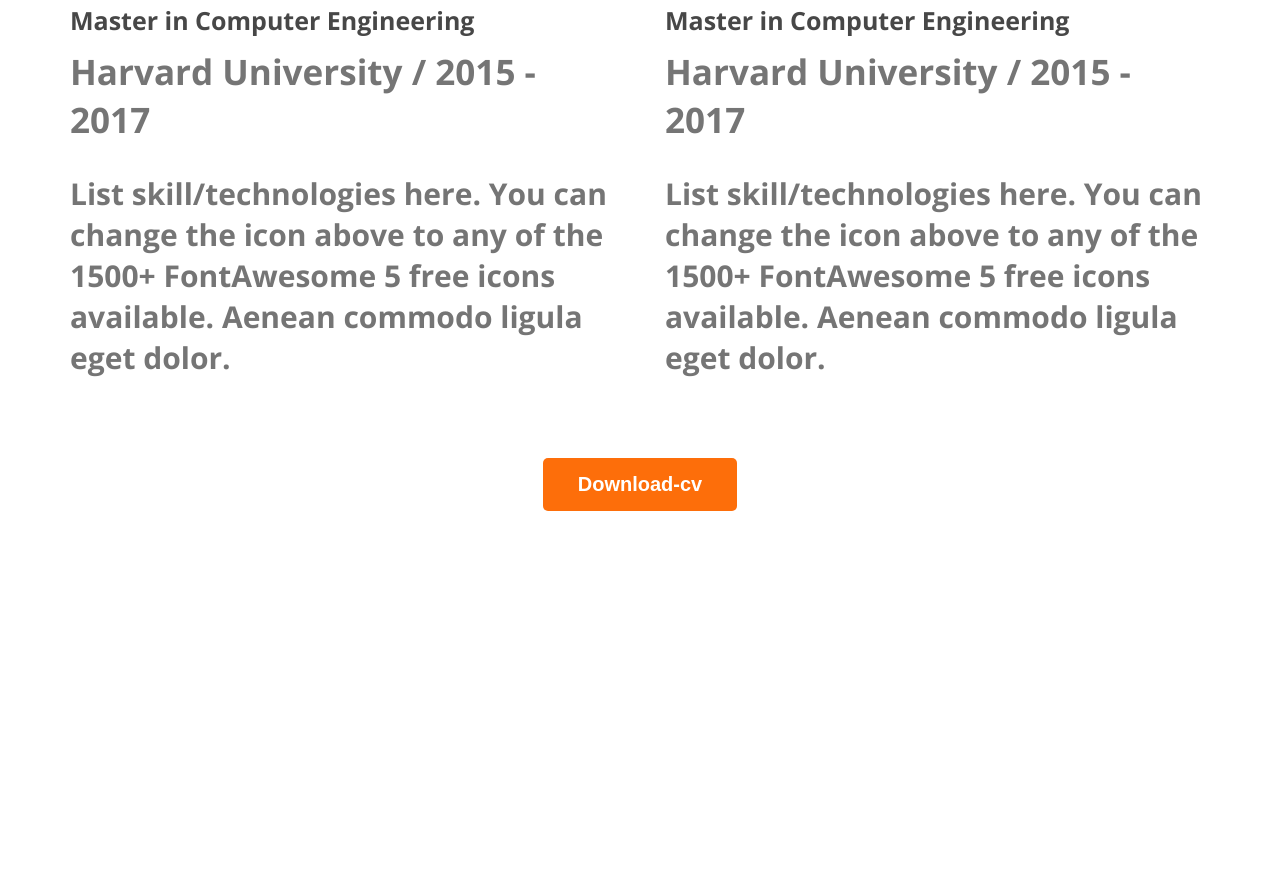
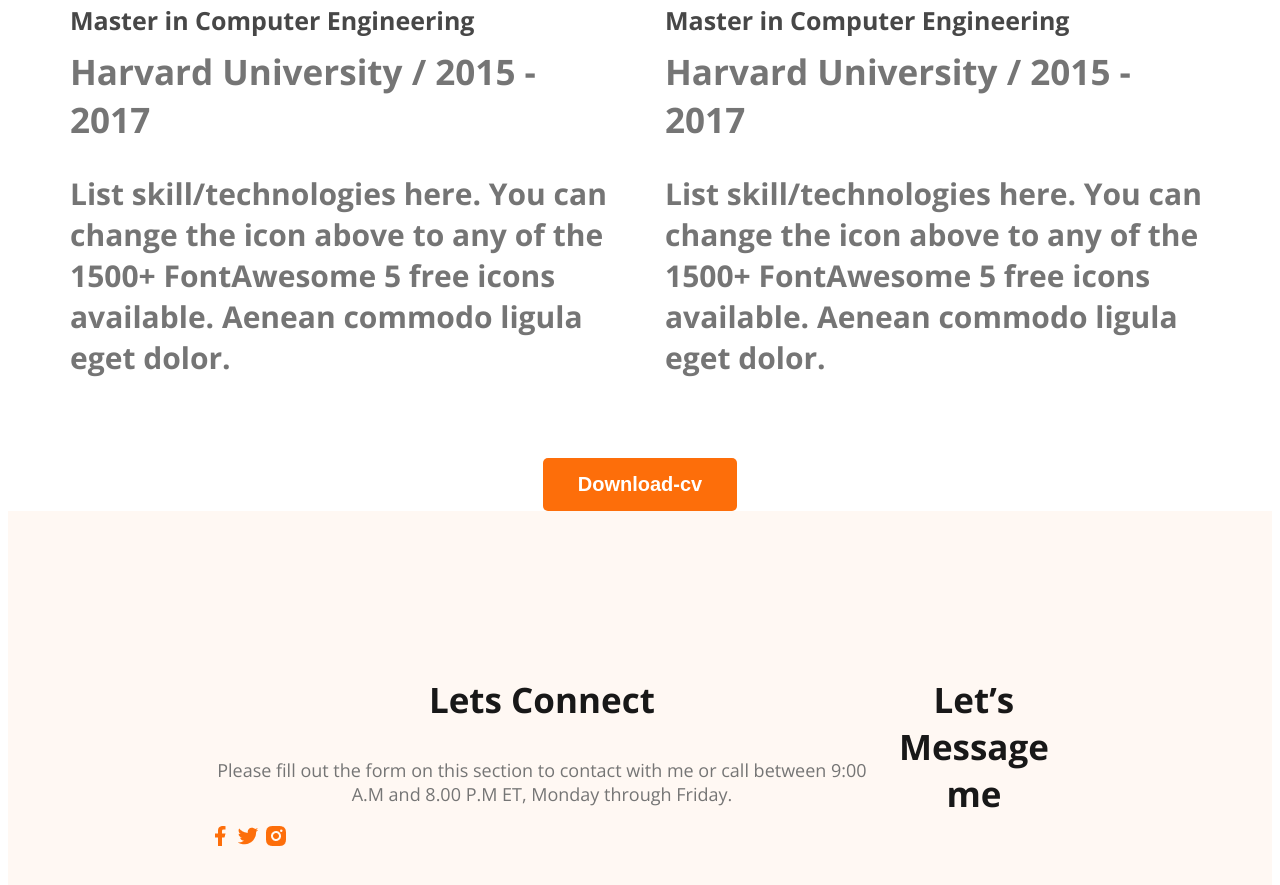
Before and after one commit to tonmoymondol909/webdeveloper-portfolio, a plain HTML site: page index.html in a window 1280 px wide. Shown: the part 3355-4240 px from the top of the page. Before the commit the page ends 3874 px from the top, so only its background shows below. Drawn offline with nearby package versions, Linux system fonts and the light colour scheme.

Commit message:
basic footer

```diff
--- a/index.html
+++ b/index.html
@@ -152,7 +152,20 @@
         </section>
     </main>
     <footer>
-
+        <div class="footer-column">
+            <h3 class="section-title">Lets Connect</h3>
+            <p class="section-description">
+                Please fill out the form on this section to contact with me or call between 9:00 A.M and 8.00 P.M ET, Monday through Friday.
+            </p>
+            <div class="social-links">
+                <a href=""><img src="images/icons/facebook.png" alt=""></a>
+                <a href=""><img src="images/icons/twitter.png" alt=""></a>
+                <a href=""><img src="images/icons/insta.png" alt=""></a>
+            </div>
+        </div>
+        <div class="footer-column">
+            <h3 class="section-title">Let’s Message me</h3>
+        </div>
     </footer>
 </body>
 </html>
--- a/styles/portfolio.css
+++ b/styles/portfolio.css
@@ -184,3 +184,10 @@ main section {
     text-align: center;
     margin-top: 50px;
 }
+
+/* footer style */
+footer{
+    display: flex;
+    background: #FFF8F3;
+    padding: 130px 200px;
+}
```
